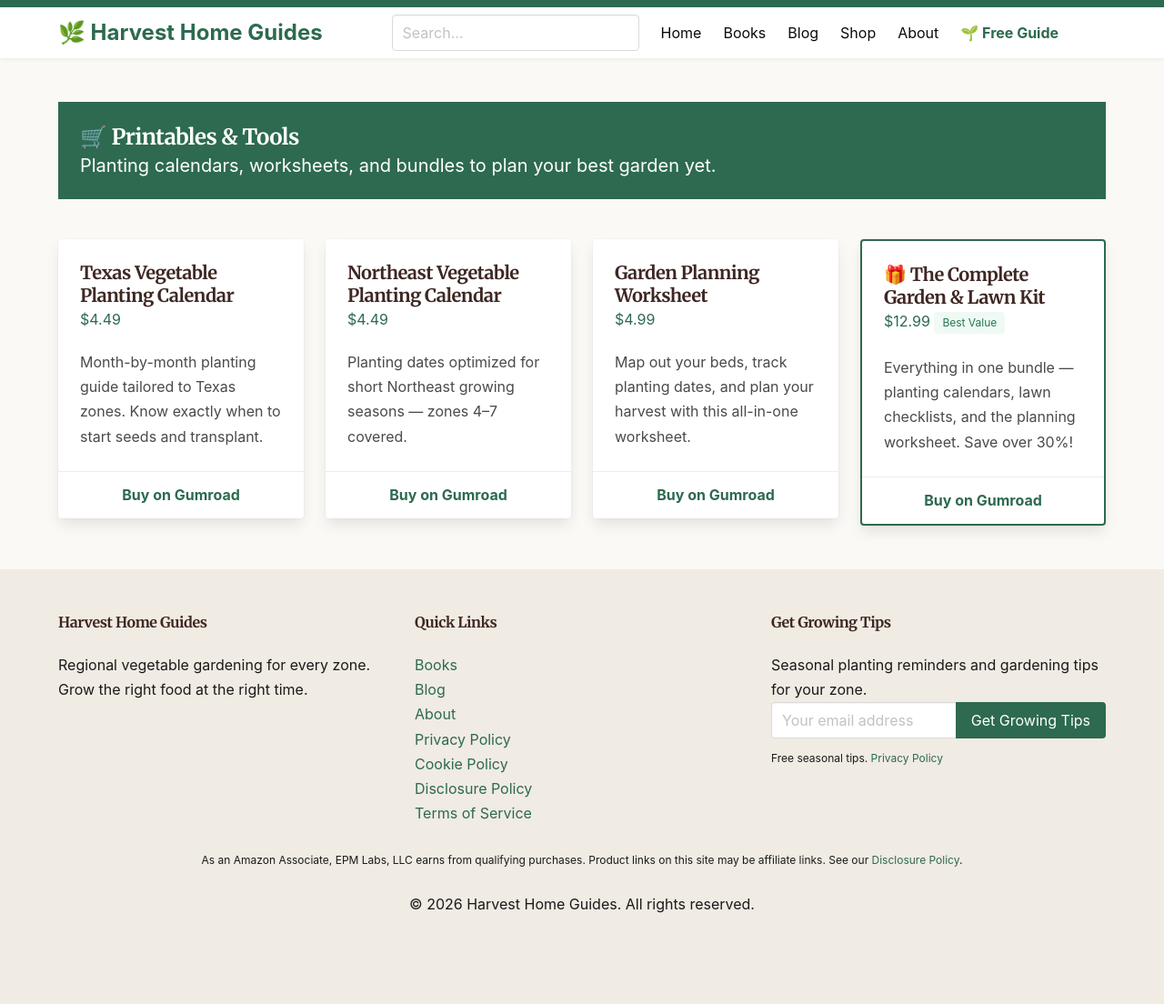
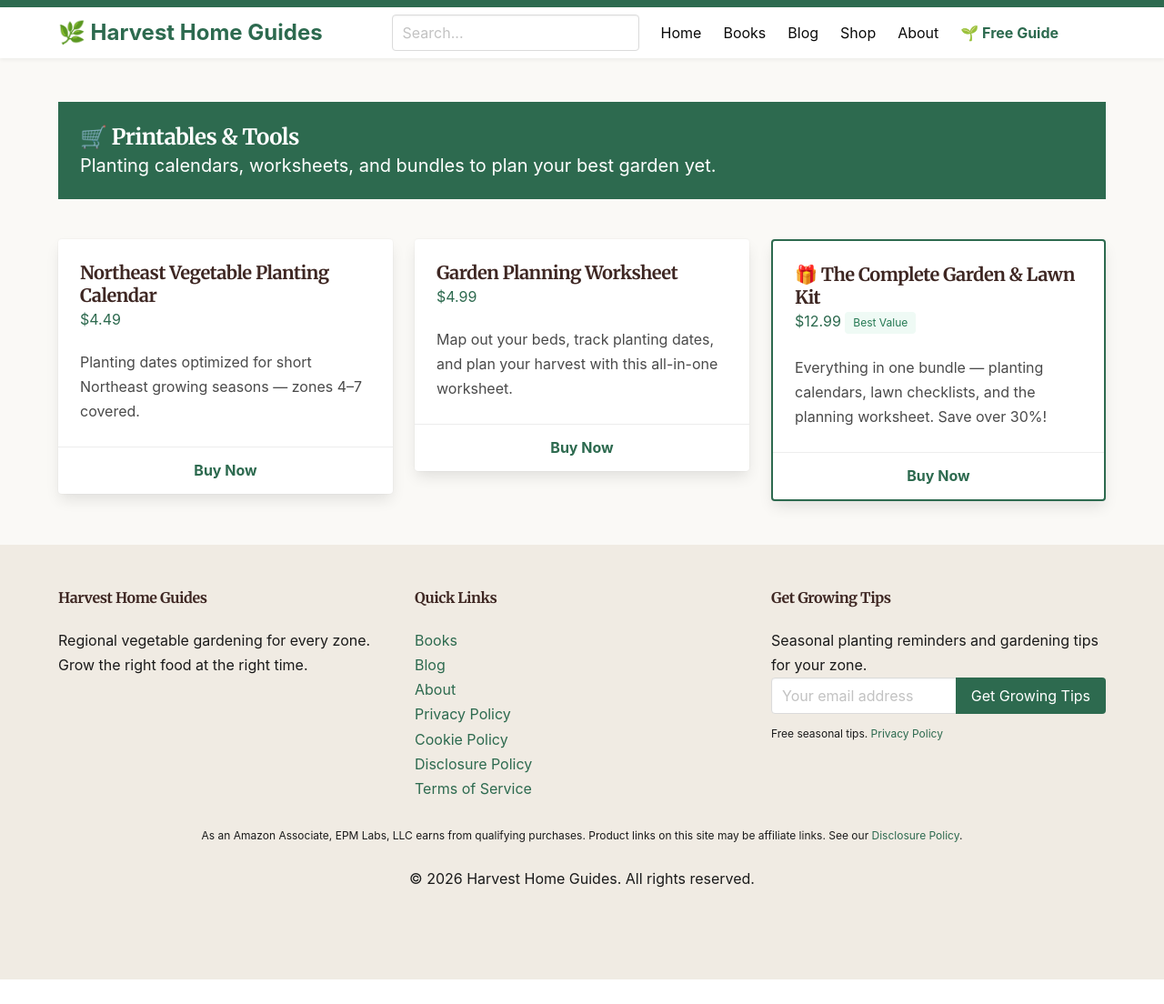
Before and after one commit to emaxon/harvesthomeguides-site, a Jekyll site: the page built from shop.html, in a window 1280 px wide. Shown: the whole page at 91% size. Built offline with Jekyll 4.4.1, drawn with Linux system fonts in a browser that asks for light colours; comment, search, counter and statistics services are not loaded; after the commit the page ends 1077 px from its top, so only the background shows below that.

Commit message:
Update shop page: fix product assignments, add overlay checkout

```diff
--- a/shop.html
+++ b/shop.html
@@ -14,20 +14,7 @@
 
 <div class="columns is-multiline" style="margin-top: 2rem;">
 
-  <div class="column is-6-tablet is-3-desktop">
-    <div class="card">
-      <div class="card-content">
-        <p class="title is-5">Texas Vegetable Planting Calendar</p>
-        <p class="subtitle is-6" style="color: #2d6a4f;">$4.49</p>
-        <p>Month-by-month planting guide tailored to Texas zones. Know exactly when to start seeds and transplant.</p>
-      </div>
-      <footer class="card-footer">
-        <a class="gumroad-button card-footer-item has-text-weight-bold" href="https://2969504401623.gumroad.com/l/stxqq" style="color: #2d6a4f;">Buy on Gumroad</a>
-      </footer>
-    </div>
-  </div>
-
-  <div class="column is-6-tablet is-3-desktop">
+  <div class="column is-4">
     <div class="card">
       <div class="card-content">
         <p class="title is-5">Northeast Vegetable Planting Calendar</p>
@@ -35,12 +22,12 @@
         <p>Planting dates optimized for short Northeast growing seasons — zones 4–7 covered.</p>
       </div>
       <footer class="card-footer">
-        <a class="gumroad-button card-footer-item has-text-weight-bold" href="https://2969504401623.gumroad.com/l/cwfxgc" style="color: #2d6a4f;">Buy on Gumroad</a>
+        <a class="gumroad-button card-footer-item has-text-weight-bold" href="https://2969504401623.gumroad.com/l/cwfxgc" data-gumroad-overlay-checkout="true" style="color: #2d6a4f;">Buy Now</a>
       </footer>
     </div>
   </div>
 
-  <div class="column is-6-tablet is-3-desktop">
+  <div class="column is-4">
     <div class="card">
       <div class="card-content">
         <p class="title is-5">Garden Planning Worksheet</p>
@@ -48,12 +35,12 @@
         <p>Map out your beds, track planting dates, and plan your harvest with this all-in-one worksheet.</p>
       </div>
       <footer class="card-footer">
-        <a class="gumroad-button card-footer-item has-text-weight-bold" href="https://2969504401623.gumroad.com/l/tnfyw" style="color: #2d6a4f;">Buy on Gumroad</a>
+        <a class="gumroad-button card-footer-item has-text-weight-bold" href="https://2969504401623.gumroad.com/l/tnfyw" data-gumroad-overlay-checkout="true" style="color: #2d6a4f;">Buy Now</a>
       </footer>
     </div>
   </div>
 
-  <div class="column is-6-tablet is-3-desktop">
+  <div class="column is-4">
     <div class="card" style="border: 2px solid #2d6a4f;">
       <div class="card-content">
         <p class="title is-5">🎁 The Complete Garden & Lawn Kit</p>
@@ -61,7 +48,7 @@
         <p>Everything in one bundle — planting calendars, lawn checklists, and the planning worksheet. Save over 30%!</p>
       </div>
       <footer class="card-footer">
-        <a class="gumroad-button card-footer-item has-text-weight-bold" href="https://2969504401623.gumroad.com/l/eqswl" style="color: #2d6a4f;">Buy on Gumroad</a>
+        <a class="gumroad-button card-footer-item has-text-weight-bold" href="https://2969504401623.gumroad.com/l/eqswl" data-gumroad-overlay-checkout="true" style="color: #2d6a4f;">Buy Now</a>
       </footer>
     </div>
   </div>
```
